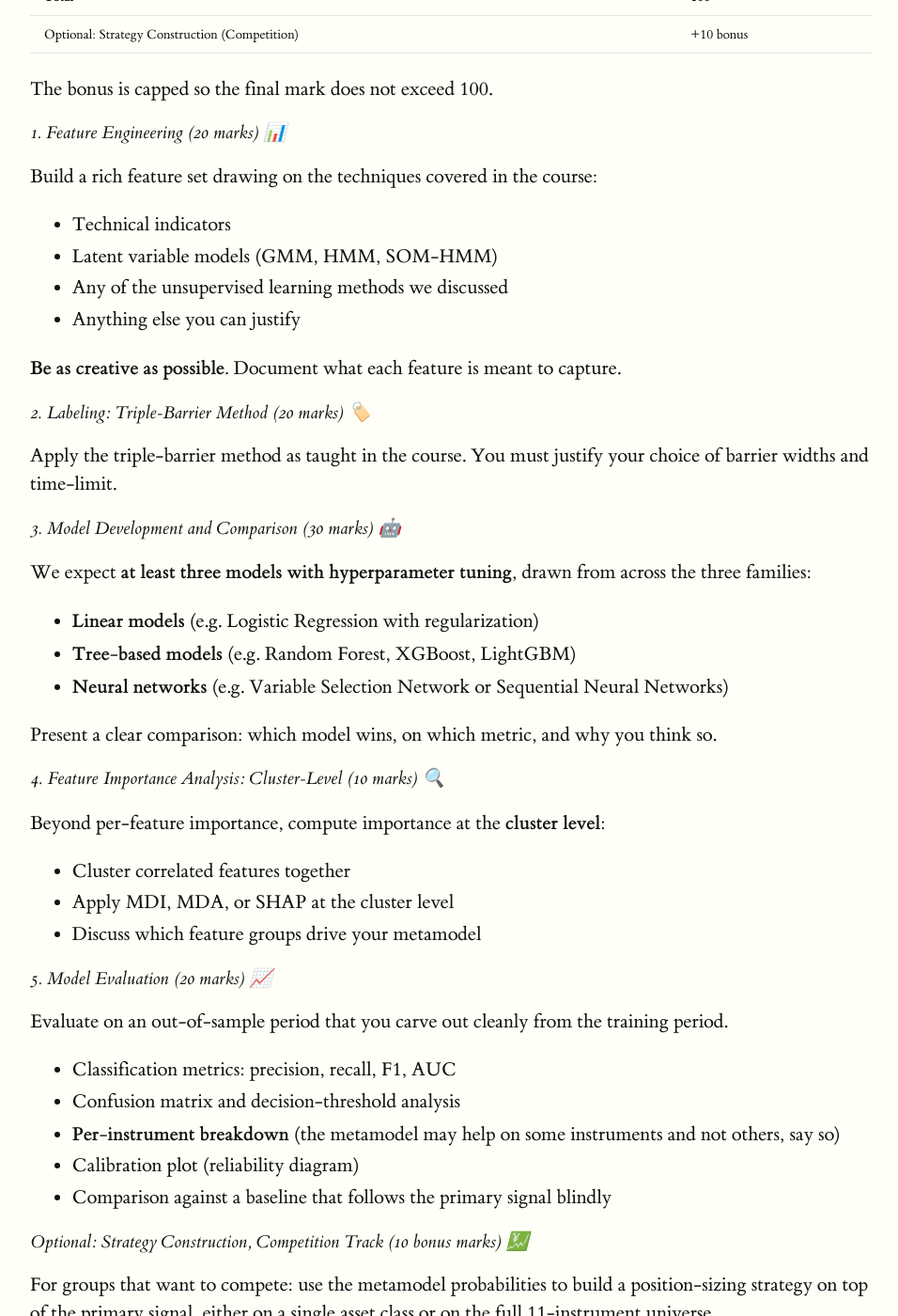
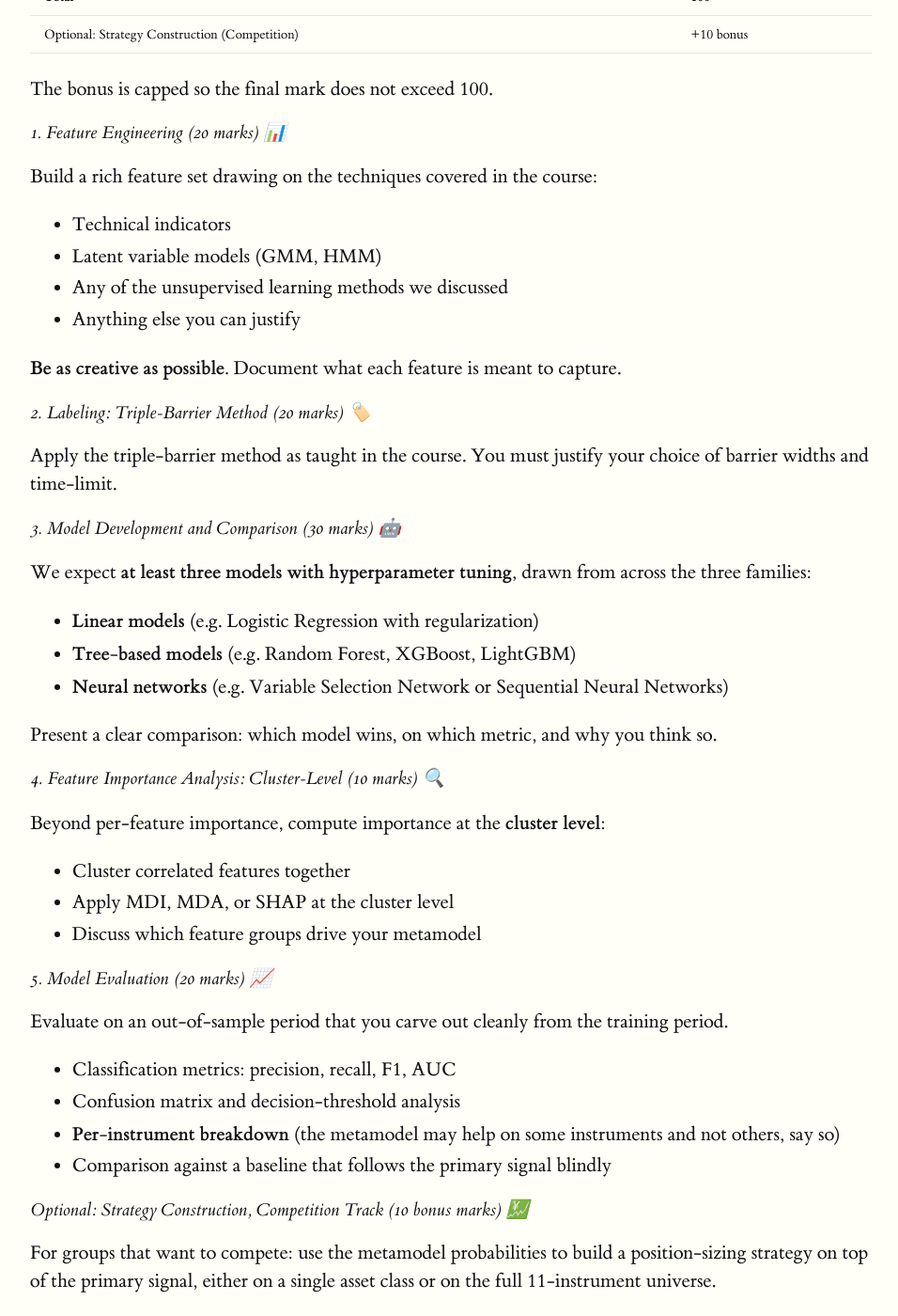
Before and after one commit to hm-ai/BUSI70575, a Jekyll site: the page built from coursework.md, in a window 1280 px wide and 1400 px high, scrolled down 2662 px. Shown: the whole window at 94% size, without its empty margins (160-1116 px from the left). Built offline with Jekyll 4.4.1, drawn with Linux system fonts in a browser that asks for light colours.

Commit message:
Trim coursework brief: drop SOM-HMM and calibration plot mentions
Co-Authored-By: Claude Opus 4.6 (1M context) <noreply@anthropic.com>

```diff
--- a/coursework.md
+++ b/coursework.md
@@ -134,7 +134,7 @@ permalink: /coursework/
     <p>Build a rich feature set drawing on the techniques covered in the course:</p>
     <ul>
       <li>Technical indicators</li>
-      <li>Latent variable models (GMM, HMM, SOM-HMM)</li>
+      <li>Latent variable models (GMM, HMM)</li>
       <li>Any of the unsupervised learning methods we discussed</li>
       <li>Anything else you can justify</li>
     </ul>
@@ -166,7 +166,6 @@ permalink: /coursework/
       <li>Classification metrics: precision, recall, F1, AUC</li>
       <li>Confusion matrix and decision-threshold analysis</li>
       <li><strong>Per-instrument breakdown</strong> (the metamodel may help on some instruments and not others, say so)</li>
-      <li>Calibration plot (reliability diagram)</li>
       <li>Comparison against a baseline that follows the primary signal blindly</li>
     </ul>
 
```
